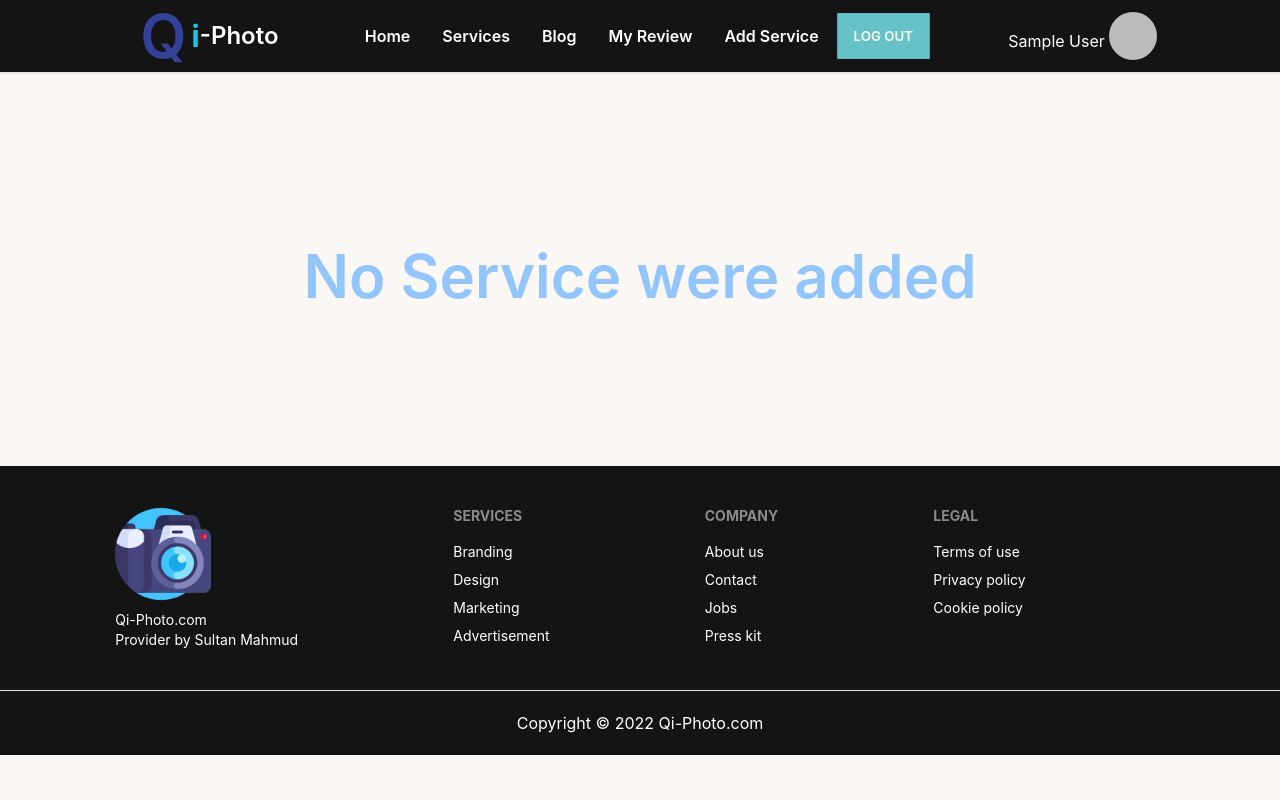
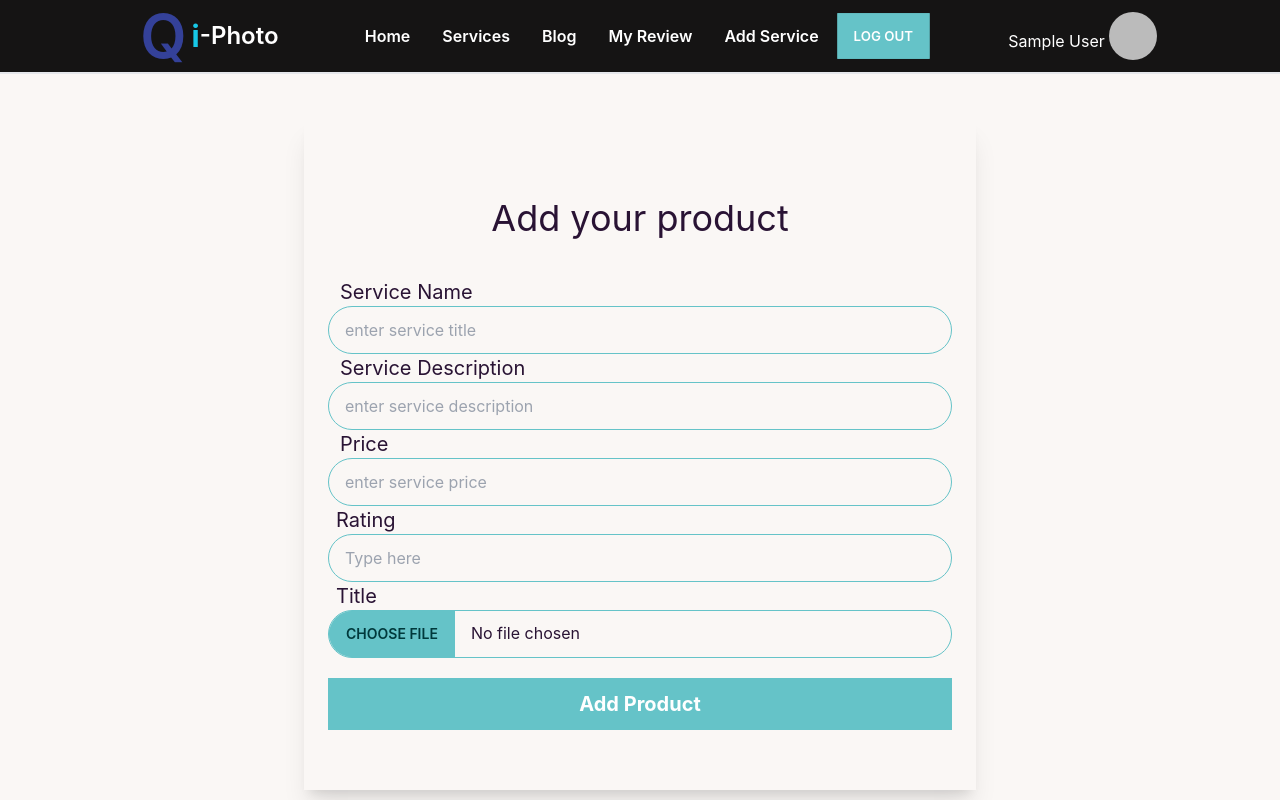
Before and after one commit to sultanmahmud07/qi-photo-client, a React (Create React App) app: page /addservice in a window 1280 px wide. Shown: the top 800 px of the page. Built offline with nearby package versions, Linux system fonts and the light colour scheme; no server answers; sample sign-in values are in the browser's storage.

Commit message:
serivice added complate

```diff
--- a/public/servicestow.json
+++ b/public/servicestow.json
@@ -1,9 +1,4 @@
 [
-
-
-
-
-
 
   {
     "_id": "1",
--- a/src/Pages/AddService/AddService.js
+++ b/src/Pages/AddService/AddService.js
@@ -3,7 +3,22 @@ import React from 'react';
 const AddService = () => {
   return (
     <div className='common-w'>
-      <p className='text-xl md:text-6xl text-center text-blue-300 font-semibold md:py-40'>No Service were added</p>
+      <div>
+        <form className='max-w-2xl mx-auto my-11 py-10 p-6 shadow-xl'>
+          <h1 className='text-center text-4xl py-10'>Add your product</h1>
+          <span className='p-3 text-xl mt-4'>Service Name</span>
+          <input type="text" name='title' placeholder="enter service title" className="input input-bordered input-primary w-full" />
+          <span className='p-3 text-xl'>Service Description</span>
+          <input type="text" name='Desc' placeholder="enter service description" className="input input-bordered input-primary w-full" />
+          <span className='p-3 text-xl'>Price</span>
+          <input type="text" name='price' placeholder="enter service price" className="input input-bordered input-primary w-full" />
+          <span className='p-2 text-xl mt-4'>Rating</span>
+          <input type="text" name='rating' placeholder="Type here" className="input input-bordered input-primary w-full" />
+          <span className='p-2 text-xl mt-4'>Title</span>
+          <input type="file" className="file-input file-input-bordered file-input-primary w-full " />
+          <input type="submit" value='Add Product' className='my-5 w-full bg-primary text-white font-bold text-xl p-3' />
+        </form>
+      </div>
     </div>
   );
 };
--- a/src/Pages/Blog/Blog.js
+++ b/src/Pages/Blog/Blog.js
@@ -1,5 +1,6 @@
 import React from 'react';
 import './Blog.css';
+
 import { Helmet, HelmetProvider } from 'react-helmet-async';
 
 const Blog = () => {
```
Lines whose indentation alone changed are shown as unchanged.
